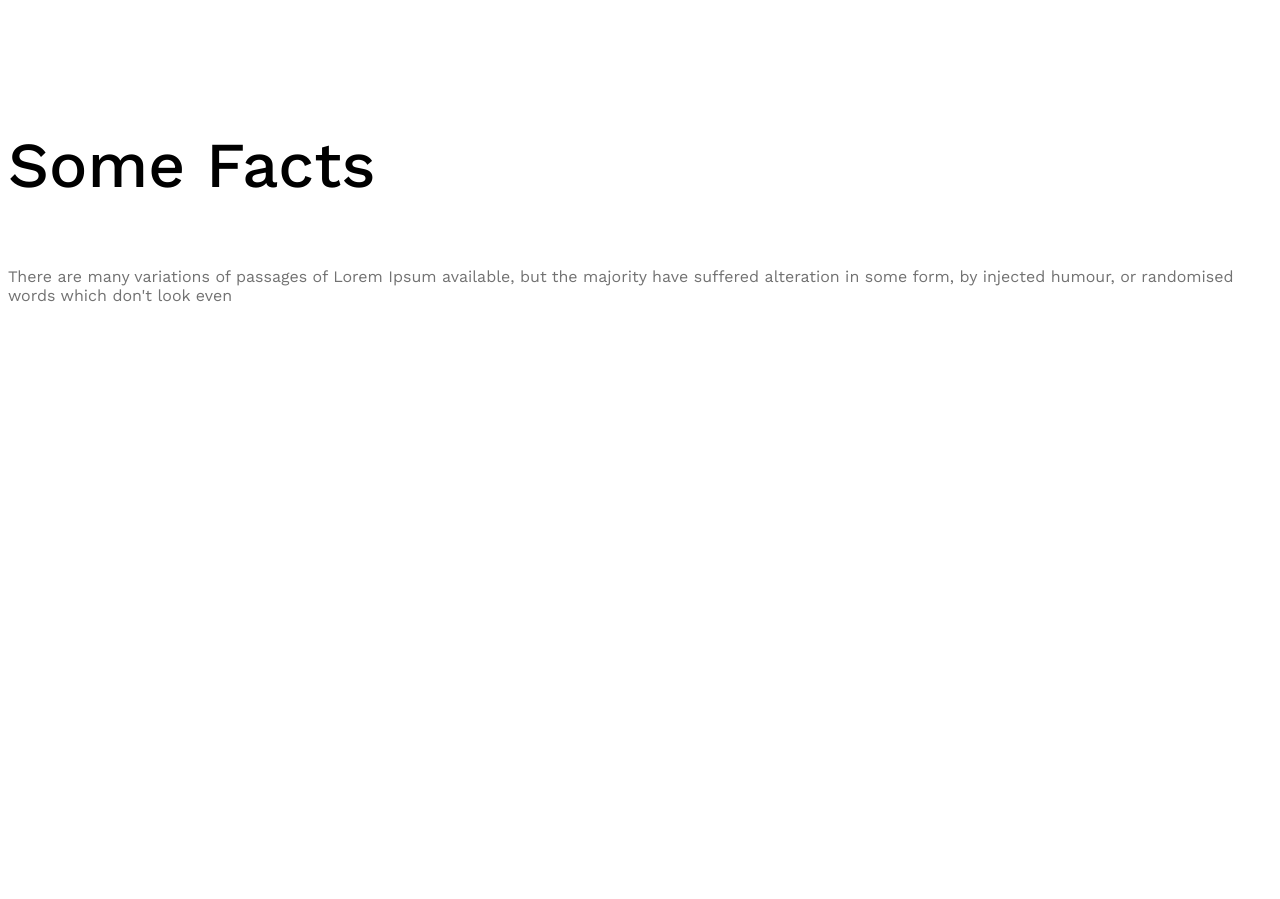
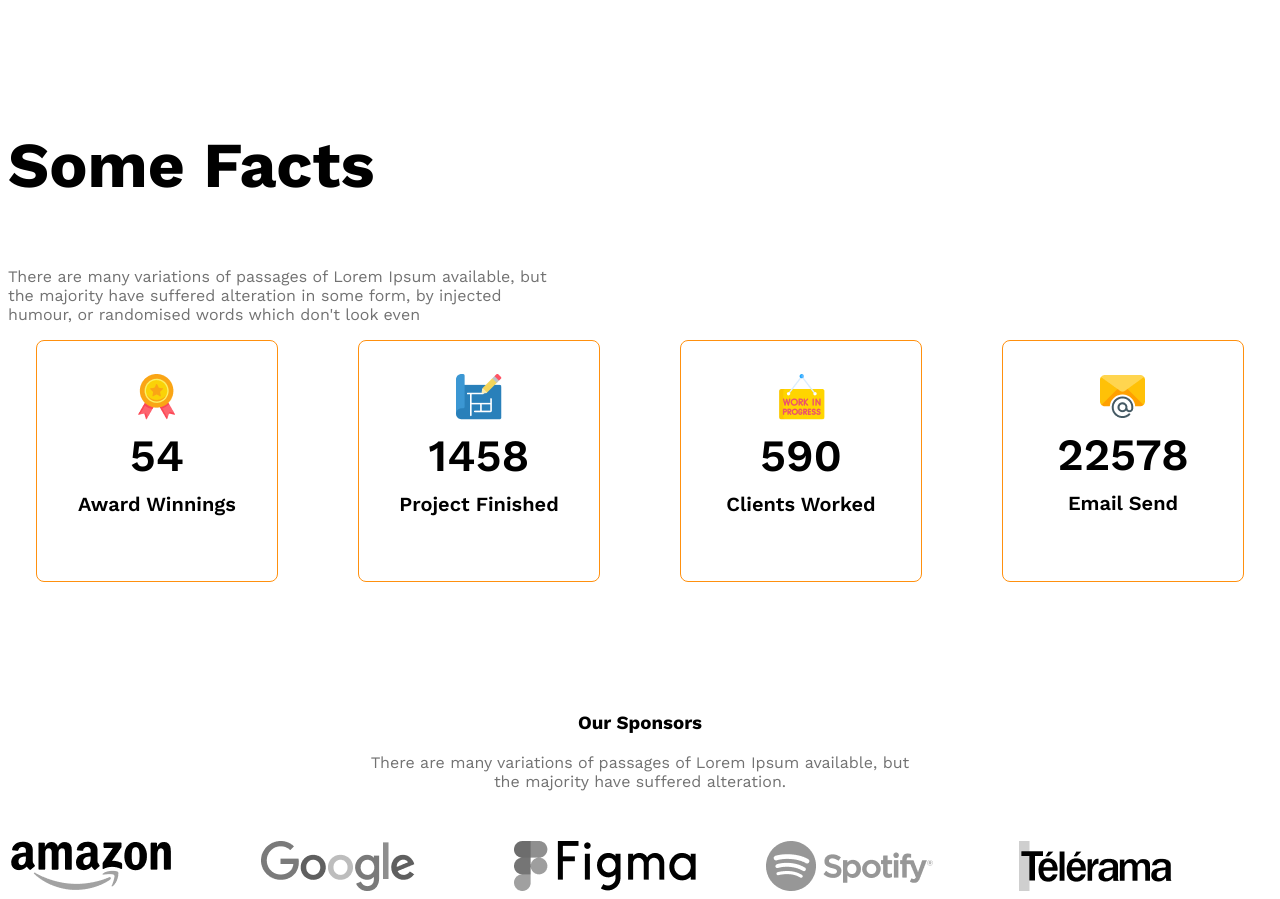
Before and after one commit to MohamedRokib/g3-architect-website, a plain HTML site: page index.html in a window 1280 px wide. Shown: the part 1868-2767 px from the top of the page. Before the commit the page ends 2462 px from the top, so only its background shows below. Drawn offline with nearby package versions, Linux system fonts and the light colour scheme.

Commit message:
Added something new and tried better

```diff
--- a/index.html
+++ b/index.html
@@ -49,34 +49,53 @@
         <!-- Features will enjoy -->
          <section>
             <h3 class="section-title">Some  Facts</h3>
-            <p class="text-light-gray">There are many variations of passages of Lorem Ipsum available, but the majority have suffered alteration in some form, by injected humour, or randomised words which don't look even</p>
+            <p class="text-light-gray fact-description">There are many variations of passages of Lorem Ipsum available, but the majority have suffered alteration in some form, by injected humour, or randomised words which don't look even</p>
             <div class="facts-container">
-                <div class="fact">
-                    <img src="" alt="" class="fact-icon">
-                    <h4 class="fact-number"></h4>
-                    <h5 class="fact-name"></h5>
+                <div class="fact-card display-flex">
+                    <div>
+                    <img src="images/icons/ribon.png" alt="" class="fact-icon">
+                    <h4 class="fact-number">54</h4>
+                    <h5 class="fact-name">Award Winnings</h5>
+                    </div>
                 </div>
-                <div class="fact">
-                    <img src="" alt="" class="fact-icon">
-                    <h4 class="fact-number"></h4>
-                    <h5 class="fact-name"></h5>
+                <div class="fact-card display-flex">
+                    <div>
+                    <img src="images/icons/projects.png" alt="" class="fact-icon">
+                    <h4 class="fact-number">1458</h4>
+                    <h5 class="fact-name">Project Finished</h5>
+                    </div>
                 </div>
-                <div class="fact">
-                    <img src="" alt="" class="fact-icon">
-                    <h4 class="fact-number"></h4>
-                    <h5 class="fact-name"></h5>
+                <div class="fact-card display-flex">
+                    <div>
+                    <img src="images/icons/customers.png" alt="" class="fact-icon">
+                    <h4 class="fact-number">590</h4>
+                    <h5 class="fact-name">Clients Worked</h5>
+                    </div>
                 </div>
-                <div class="fact">
-                    <img src="" alt="" class="fact-icon">
-                    <h4 class="fact-number"></h4>
-                    <h5 class="fact-name"></h5>
+                <div class="fact-card display-flex">
+                    <div>
+                    <img src="images/icons/email.png" alt="" class="fact-icon">
+                    <h4 class="fact-number">22578</h4>
+                    <h5 class="fact-name">Email Send</h5>
+                    </div>
                 </div>
             </div>
 
          </section>
 
          <!-- Some Facts -->
-          <section class="some-facts">
+          <section class="our-sponsors">
+            <div class="sponsor-info">
+                <h3 class="sponsor-title">Our Sponsors</h3>
+                <p class="text-light-gray">There are many variations of passages of Lorem Ipsum available, but the majority have suffered alteration.</p>
+            </div>
+            <div class="sponsor-companies">
+                <img src="images/sponsors/amazon.png" alt="">
+                <img src="images/sponsors/google.png" alt="">
+                <img src="images/sponsors/figma.png" alt="">
+                <img src="images/sponsors/spotify.png" alt="">
+                <img src="images/sponsors/telerama.png" alt="">
+            </div>
 
           </section>
     </main>
--- a/styles/architects.css
+++ b/styles/architects.css
@@ -75,7 +75,7 @@ color: #727272;
 }
 
 .section-title{
-    font-weight: 500;
+    font-weight: bold;
     font-size: 4rem;
 }
 .banner-image{
@@ -87,9 +87,13 @@ color: #727272;
 .teams{
     align-items: center;
 }
-.team-img-container{
+.team-img-container, .facts-container{
     display: grid;
     grid-template-columns: repeat(2, 1fr);
+    gap: 24px;
+}
+.facts-container{
+    justify-items: center;
     gap: 24px;
 }
 .our-features{
@@ -102,6 +106,49 @@ color: #727272;
 }
 #quick-list{
     font-weight: 500;
+}
+/* Some facts related styles */
+.facts-container{
+    display: grid;
+    grid-template-columns: repeat(4, 1fr);
+}
+.fact-card{
+    border: 1px solid #ff900e;
+    width: 240px;
+    height: 240px;
+    border-radius: 8px;
+    align-items: center;
+    justify-content: center;
+    text-align: center;
+}
+.fact-number{
+    font-size: 2.8rem;
+    font-weight: 600;
+    margin-top: 5px;
+    margin-bottom: 10px;
+}
+
+.fact-name{
+    font-size: 1.25rem;
+    font-weight: 600;
+    margin-top: 10px;
+}
+
+.fact-description{
+    max-width: 540px;
+}
+/* Sponsor Related Styles */
+.sponsor-info{
+    max-width: 540px;
+    margin: 50px auto;
+    text-align: center;
+}
+.sponsor-companies{
+    display: grid;
+    grid-template-columns: repeat(5, 1fr);
+}
+.sponsor-companies img{
+    filter: grayscale(100%);
 }
 
 /* Responsive Media Query */
```
